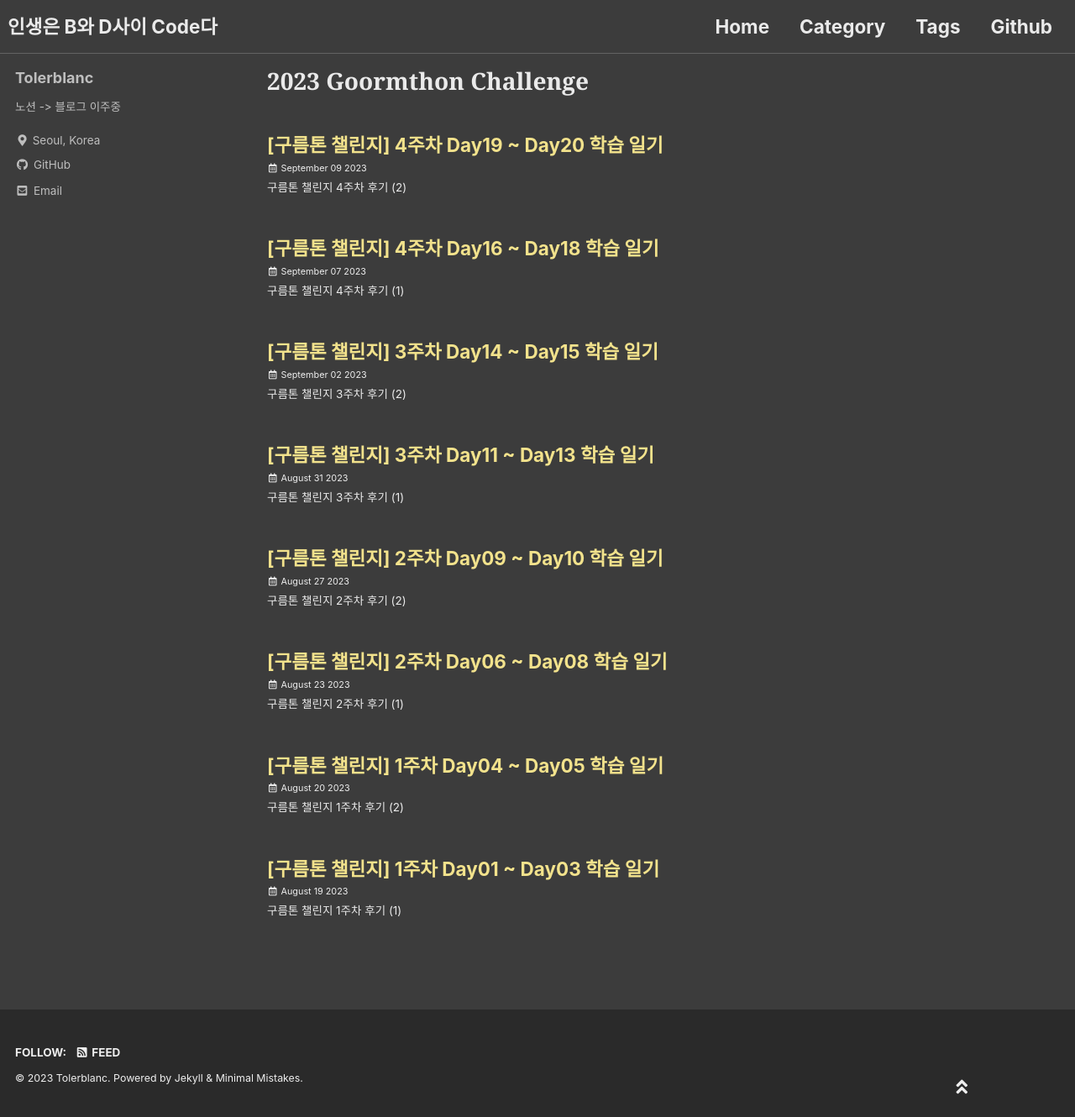
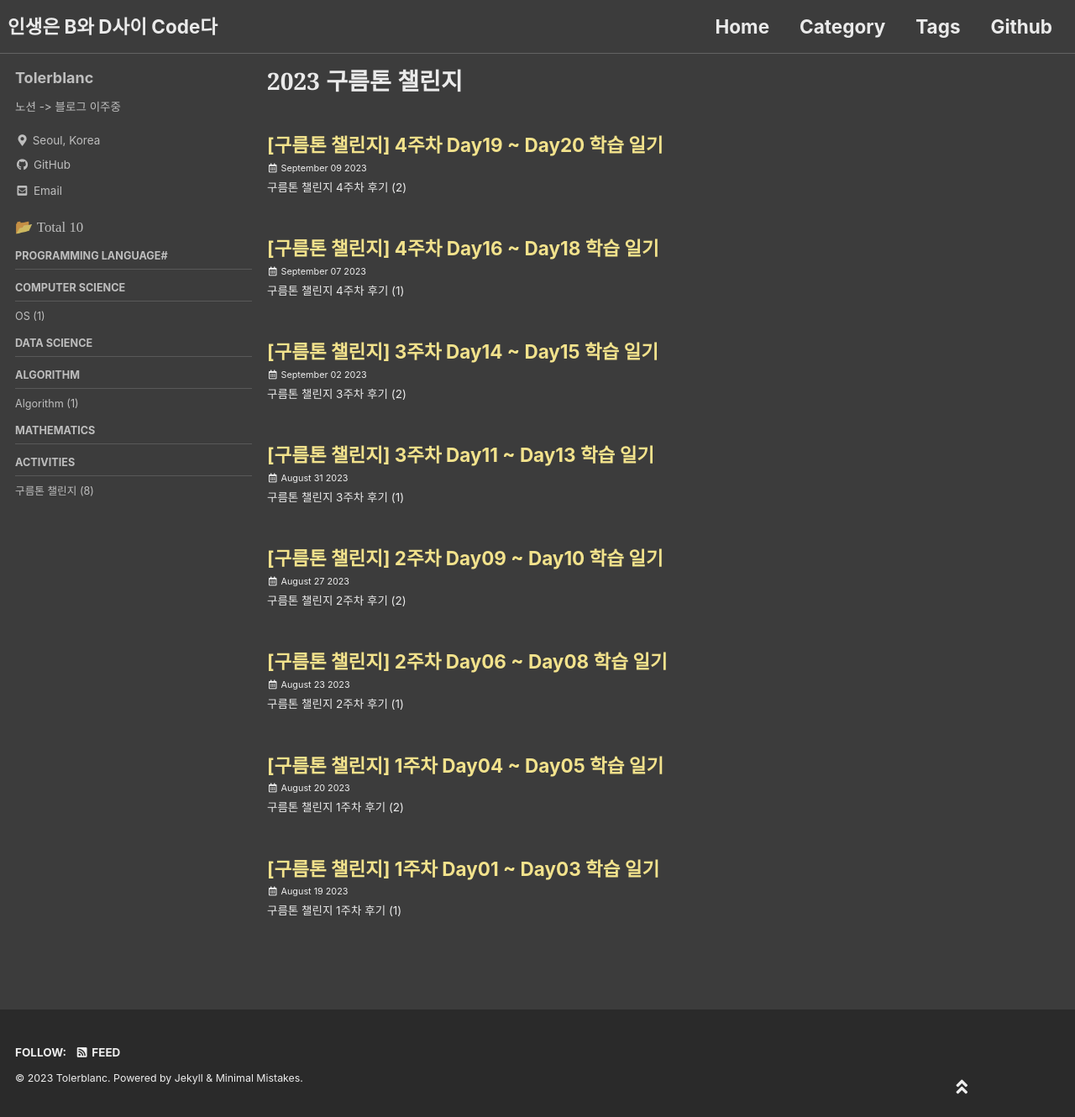
Before and after one commit to Tolerblanc/Tolerblanc.github.io, a Jekyll site: the page built from _pages/categories/Act/category-goormchall.md, in a window 1280 px wide and 1330 px high. Shown: the whole window at 84% size. Built offline with Jekyll 4.4.1, drawn with Linux system fonts in a browser that asks for light colours; cached includes are drawn as plain includes; some web fonts are replaced.

```diff
--- a/_config.yml
+++ b/_config.yml
@@ -291,3 +291,4 @@ defaults:
       share: # true
       related: true
       mathjax: true
+      sidebar_main: true
--- /dev/null
+++ b/_includes/nav_list_main
@@ -0,0 +1,124 @@
+<!--전체 글 수를 세기 위한 연산. sum 변수에 전체 글 수 저장-->
+
+{% assign sum = site.posts | size %}
+
+<nav class="nav__list">
+  <input id="ac-toc" name="accordion-toc" type="checkbox" />
+  <label for="ac-toc">{{ site.data.ui-text[site.locale].menu_label }}</label>
+  <ul class="nav__items" id="category_tag_menu">
+      <!--전체 글 수-->
+      <li>
+            📂 <span style="font-family:'Cafe24Oneprettynight';">Total</style> <span style="font-family:'Coming Soon';">{{sum}}</style>
+      </li>
+      <li>
+        <!--span 태그로 카테고리들을 크게 분류#-->
+        <span class="nav__sub-title">Programming Language#</span>
+            <!--ul 태그로 같은 카테고리들 모아둔 페이지들 나열-->
+            <ul>
+                <!--Cpp 카테고리 글들을 모아둔 페이지인 /categories/cpp 주소의 글로 링크 연결-->
+                <!--category[1].size 로 해당 카테고리를 가진 글의 개수 표시-->
+                {% for category in site.categories %}
+                    {% if category[0] == "Cpp" %}
+                        <li><a href="/categories/cpp" class="">C++ ({{category[1].size}})</a></li>
+                    {% endif %}
+                {% endfor %}
+            </ul>
+            <ul>
+                {% for category in site.categories %}
+                    {% if category[0] == "Python" %}
+                        <li><a href="/categories/python" class="">Python ({{category[1].size}})</a></li>
+                    {% endif %}
+                {% endfor %}
+            </ul>
+            <ul>
+                {% for category in site.categories %}
+                    {% if category[0] == "Java" %}
+                        <li><a href="/categories/java" class="">Java ({{category[1].size}})</a></li>
+                    {% endif %}
+                {% endfor %}
+            </ul>
+        <span class="nav__sub-title">Computer Science</span>
+            <ul>
+                {% for category in site.categories %}
+                    {% if category[0] == "OS" %}
+                        <li><a href="/categories/os" class="">OS ({{category[1].size}})</a></li>
+                    {% endif %}
+                {% endfor %}
+            </ul>
+            <ul>
+                {% for category in site.categories %}
+                    {% if category[0] == "Design Pattern" %}
+                        <li><a href="/categories/design_pattern" class="">Design Pattern ({{category[1].size}})</a></li>
+                    {% endif %}
+                {% endfor %}
+            </ul>
+        <span class="nav__sub-title">Data Science</span>
+            <ul>
+                {% for category in site.categories %}
+                    {% if category[0] == "ML" %}
+                        <li><a href="/categories/ml" class="">Machine Learning ({{category[1].size}})</a></li>
+                    {% endif %}
+                {% endfor %}
+            </ul>
+            <ul>
+                {% for category in site.categories %}
+                    {% if category[0] == "DL" %}
+                        <li><a href="/categories/dl" class="">Deep Learning ({{category[1].size}})</a></li>
+                    {% endif %}
+                {% endfor %}
+            </ul>
+            <ul>
+                {% for category in site.categories %}
+                    {% if category[0] == "NLP" %}
+                        <li><a href="/categories/nlp" class="">NLP ({{category[1].size}})</a></li>
+                    {% endif %}
+                {% endfor %}
+            </ul>
+        <span class="nav__sub-title">Algorithm</span>
+            <ul>
+                {% for category in site.categories %}
+                    {% if category[0] == "Algorithm" %}
+                        <li><a href="/categories/algorithm" class="">Algorithm ({{category[1].size}})</a></li>
+                    {% endif %}
+                {% endfor %}
+            </ul>
+            <ul>
+                {% for category in site.categories %}
+                    {% if category[0] == "BOJ" %}
+                        <li><a href="/categories/baekjoon" class="">BOJ ({{category[1].size}})</a></li>
+                    {% endif %}
+                {% endfor %}
+            </ul>
+        <span class="nav__sub-title">Mathematics</span>
+            <ul>
+                {% for category in site.categories %}
+                    {% if category[0] == "Linear Algebra" %}
+                        <li><a href="/categories/linear-algebra" class="">Linear Algebra ({{category[1].size}})</a></li>
+                    {% endif %}
+                {% endfor %}
+            </ul>
+            <ul>
+                {% for category in site.categories %}
+                    {% if category[0] == "Statistics" %}
+                        <li><a href="/categories/statistics" class="">Statistics ({{category[1].size}})</a></li>
+                    {% endif %}
+                {% endfor %}
+            </ul>
+        <span class="nav__sub-title">Activities</span>
+            <ul>
+                {% for category in site.categories %}
+                    {% if category[0] == "9oormthon_challenge" %}
+                        <li><a href="/categories/goormchall" class="">구름톤 챌린지 ({{category[1].size}})</a></li>
+                    {% endif %}
+                {% endfor %}
+            </ul>
+            <ul>
+                {% for category in site.categories %}
+                    {% if category[0] == "woowa_precourse" %}
+                        <li><a href="/categories/woowa-precourse" class="">우테코 프리코스 6기 ({{category[1].size}})</a></li>
+                    {% endif %}
+                {% endfor %}
+            </ul>
+      </li>
+  </ul>
+</nav>
--- a/_includes/sidebar.html
+++ b/_includes/sidebar.html
@@ -15,5 +15,10 @@
       {% include nav_list nav=page.sidebar.nav %}
     {% endif %}
   {% endif %}
+
+  {% if page.sidebar_main %}
+    {% include nav_list_main %}
+  {% endif %}
+
   </div>
 {% endif %}
--- /dev/null
+++ b/_pages/categories/Act/category-goormchall.md
@@ -0,0 +1,10 @@
+---
+title: "2023 구름톤 챌린지"
+layout: archive
+permalink: categories/goormchall
+author_profile: true
+sidebar_main: true
+---
+
+{% assign posts = site.categories.['9oormthon_challenge'] %}
+{% for post in posts %} {% include archive-single.html type=page.entries_layout %} {% endfor %}
--- a/_pages/categories/category-goormthon.md
+++ b/_pages/categories/DS/category-nlp.md
@@ -1,10 +1,10 @@
 ---
-title: "2023 Goormthon Challenge"
+title: "Natural Language Processing"
 layout: archive
-permalink: categories/goormchall
+permalink: categories/nlp
 author_profile: true
 sidebar_main: true
 ---
 
-{% assign posts = site.categories.['9oormthon_challenge'] %}
+{% assign posts = site.categories.['NLP'] %}
 {% for post in posts %} {% include archive-single.html type=page.entries_layout %} {% endfor %}
```
Also changed, not shown: _pages/categories/AL/category-BOJ.md (added, +10 -0 lines), _pages/categories/Act/category-woowa-precourse.md (added, +10 -0 lines), _pages/categories/CS/category-DP.md (renamed from _pages/categories/category-BOJ.md, +3 -3 lines), _pages/categories/CS/category-OS.md (added, +10 -0 lines), _pages/categories/DS/category-dl.md (added, +10 -0 lines), _pages/categories/DS/category-ml.md (added, +10 -0 lines), _pages/categories/PL/category-cpp.md (added, +10 -0 lines), _pages/categories/PL/category-java.md (added, +10 -0 lines), _pages/categories/PL/category-python.md (added, +10 -0 lines), _pages/categories/AL/category-algorithm.md (renamed from _pages/categories/category-algorithm.md), _pages/categories/Math/category-linear-algebra.md (renamed from _pages/categories/category-linear-algebra.md), _pages/categories/Math/category-statistics.md (renamed from _pages/categories/category-statistics.md).
